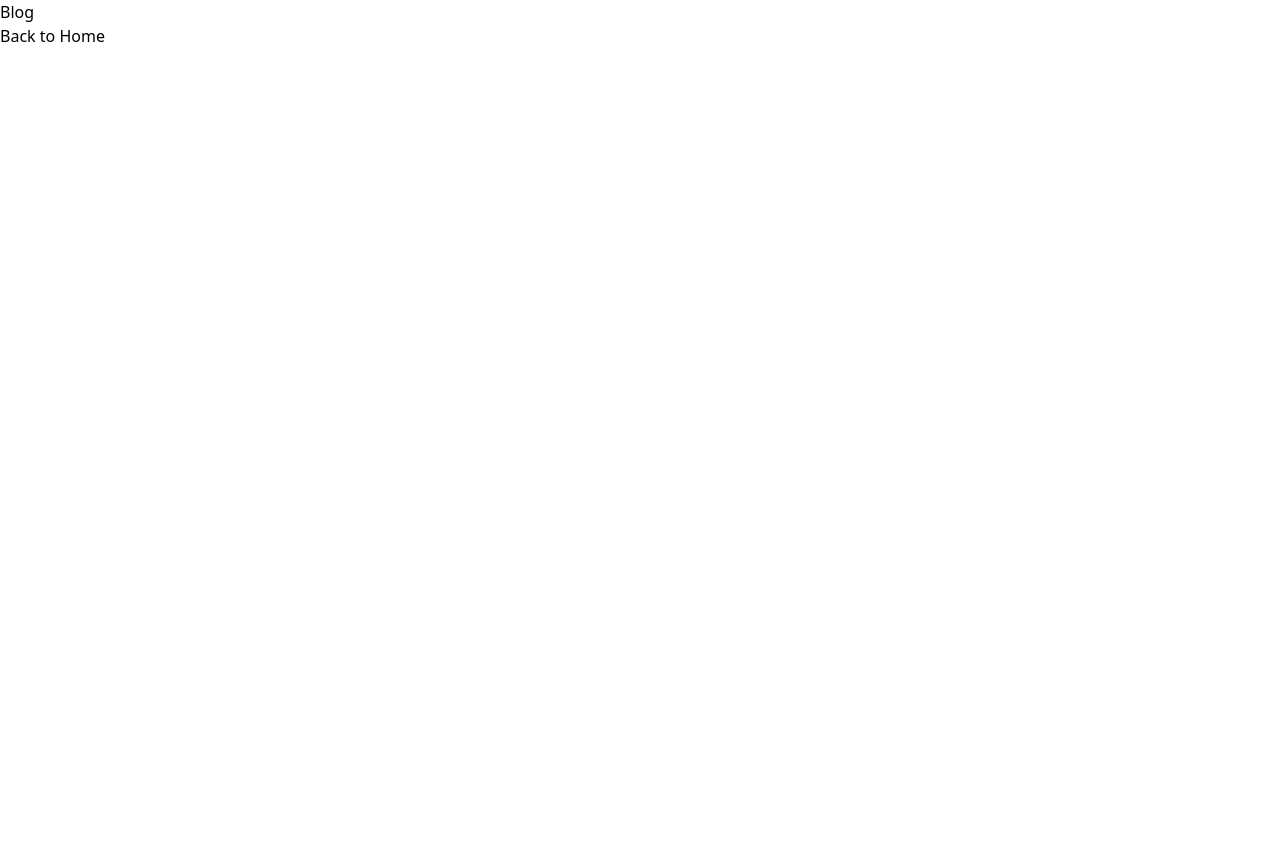
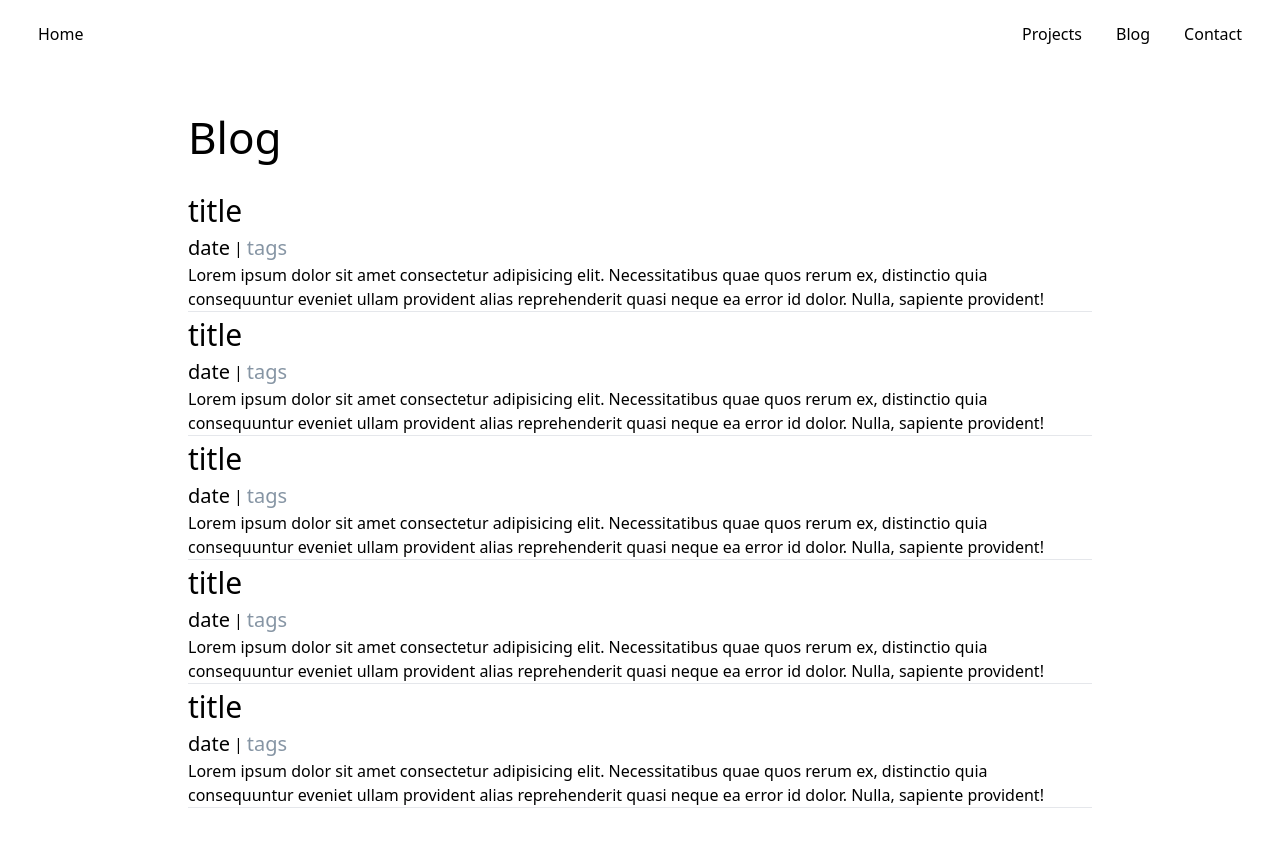
Before and after one commit to hannah-habibpour/portfolio, a Next.js app: page /blog in a window 1280 px wide. Shown: the top 844 px of the page. Before the commit the page ends 800 px from the top, so only its background shows below. Built offline with nearby package versions, Linux system fonts and the light colour scheme.

Commit message:
Update page layout and styles

```diff
--- a/app/blog/page.tsx
+++ b/app/blog/page.tsx
@@ -2,11 +2,86 @@ import Link from "next/link";
 
 export default function Blog() {
   return (
-    <>
-      <h1>Blog</h1>
+    <div className="md:py-[58px] md:px-[150px]">
+      <div className="text-[44px] md:mb-[18px]">Blog</div>
+      {/* blog posts */}
       <div>
-        Back to <Link href="/">Home</Link>
+        <div>
+          <div className="text-[30px]">title</div>
+          <div className="flex items-center">
+            <div className="text-[20px]">date</div>
+            <div className="px-[4px]">|</div>
+            <div className="text-[20px] text-[#8695A4]">tags</div>
+          </div>
+          <div>
+            Lorem ipsum dolor sit amet consectetur adipisicing elit.
+            Necessitatibus quae quos rerum ex, distinctio quia consequuntur
+            eveniet ullam provident alias reprehenderit quasi neque ea error id
+            dolor. Nulla, sapiente provident!
+          </div>
+          <hr />
+        </div>
+        <div>
+          <div className="text-[30px]">title</div>
+          <div className="flex items-center">
+            <div className="text-[20px]">date</div>
+            <div className="px-[4px]">|</div>
+            <div className="text-[20px] text-[#8695A4]">tags</div>
+          </div>
+          <div>
+            Lorem ipsum dolor sit amet consectetur adipisicing elit.
+            Necessitatibus quae quos rerum ex, distinctio quia consequuntur
+            eveniet ullam provident alias reprehenderit quasi neque ea error id
+            dolor. Nulla, sapiente provident!
+          </div>
+          <hr />
+        </div>
+        <div>
+          <div className="text-[30px]">title</div>
+          <div className="flex items-center">
+            <div className="text-[20px]">date</div>
+            <div className="px-[4px]">|</div>
+            <div className="text-[20px] text-[#8695A4]">tags</div>
+          </div>
+          <div>
+            Lorem ipsum dolor sit amet consectetur adipisicing elit.
+            Necessitatibus quae quos rerum ex, distinctio quia consequuntur
+            eveniet ullam provident alias reprehenderit quasi neque ea error id
+            dolor. Nulla, sapiente provident!
+          </div>
+          <hr />
+        </div>
+        <div>
+          <div className="text-[30px]">title</div>
+          <div className="flex items-center">
+            <div className="text-[20px]">date</div>
+            <div className="px-[4px]">|</div>
+            <div className="text-[20px] text-[#8695A4]">tags</div>
+          </div>
+          <div>
+            Lorem ipsum dolor sit amet consectetur adipisicing elit.
+            Necessitatibus quae quos rerum ex, distinctio quia consequuntur
+            eveniet ullam provident alias reprehenderit quasi neque ea error id
+            dolor. Nulla, sapiente provident!
+          </div>
+          <hr />
+        </div>
+        <div>
+          <div className="text-[30px]">title</div>
+          <div className="flex items-center">
+            <div className="text-[20px]">date</div>
+            <div className="px-[4px]">|</div>
+            <div className="text-[20px] text-[#8695A4]">tags</div>
+          </div>
+          <div>
+            Lorem ipsum dolor sit amet consectetur adipisicing elit.
+            Necessitatibus quae quos rerum ex, distinctio quia consequuntur
+            eveniet ullam provident alias reprehenderit quasi neque ea error id
+            dolor. Nulla, sapiente provident!
+          </div>
+          <hr />
+        </div>
       </div>
-    </>
+    </div>
   );
 }
--- a/app/layout.tsx
+++ b/app/layout.tsx
@@ -1,3 +1,4 @@
+import Navbar from "../components/navbar";
 import "./globals.css";
 
 export default function RootLayout({
@@ -7,7 +8,10 @@ export default function RootLayout({
 }) {
   return (
     <html lang="en">
-      <body>
+      <body className="h-svh overflow-hidden px-[38px] py-[22px]">
+        <div className="hidden md:block">
+          <Navbar />
+        </div>
         <div>{children}</div>
       </body>
     </html>
--- a/app/page.tsx
+++ b/app/page.tsx
@@ -1,11 +1,8 @@
 import Image from "next/image";
-import Navbar from "../components/navbar";
 import { DownloadResumeBtn } from "../components/download-resume-btn";
 
 const Home = () => {
   return (
-    <div className="h-svh overflow-hidden px-[38px] py-[22px]">
-      <Navbar />
     <div className="h-svh flex items-center px-[74px]">
       <div className=" bg-purple-300 flex gap-[98px]">
         <div className="bg-green-500">
@@ -15,10 +12,10 @@ const Home = () => {
               <p>Software Engineer</p>
             </div>
             <div className="text-[16px] py-[8px]">
-                Lorem ipsum dolor, sit amet consectetur adipisicing elit.
-                Suscipit quos illo commodi dignissimos alias asperiores impedit
-                deleniti quia sed molestias veniam error quo odit ad possimus,
-                dolores sit vel ipsum.
+              Lorem ipsum dolor, sit amet consectetur adipisicing elit. Suscipit
+              quos illo commodi dignissimos alias asperiores impedit deleniti
+              quia sed molestias veniam error quo odit ad possimus, dolores sit
+              vel ipsum.
             </div>
           </div>
           <DownloadResumeBtn />
@@ -35,7 +32,6 @@ const Home = () => {
         </div>
       </div>
     </div>
-    </div>
   );
 };
 
--- a/components/navbar.tsx
+++ b/components/navbar.tsx
@@ -4,7 +4,9 @@ export default function Navbar() {
   return (
     <div className="flex justify-between">
       <div>
-        <p>Home</p>
+        <p>
+          <Link href="/">Home</Link>
+        </p>
       </div>
       <div className="flex w-[220px] justify-between">
         <p>
```
Lines whose indentation alone changed are shown as unchanged.
